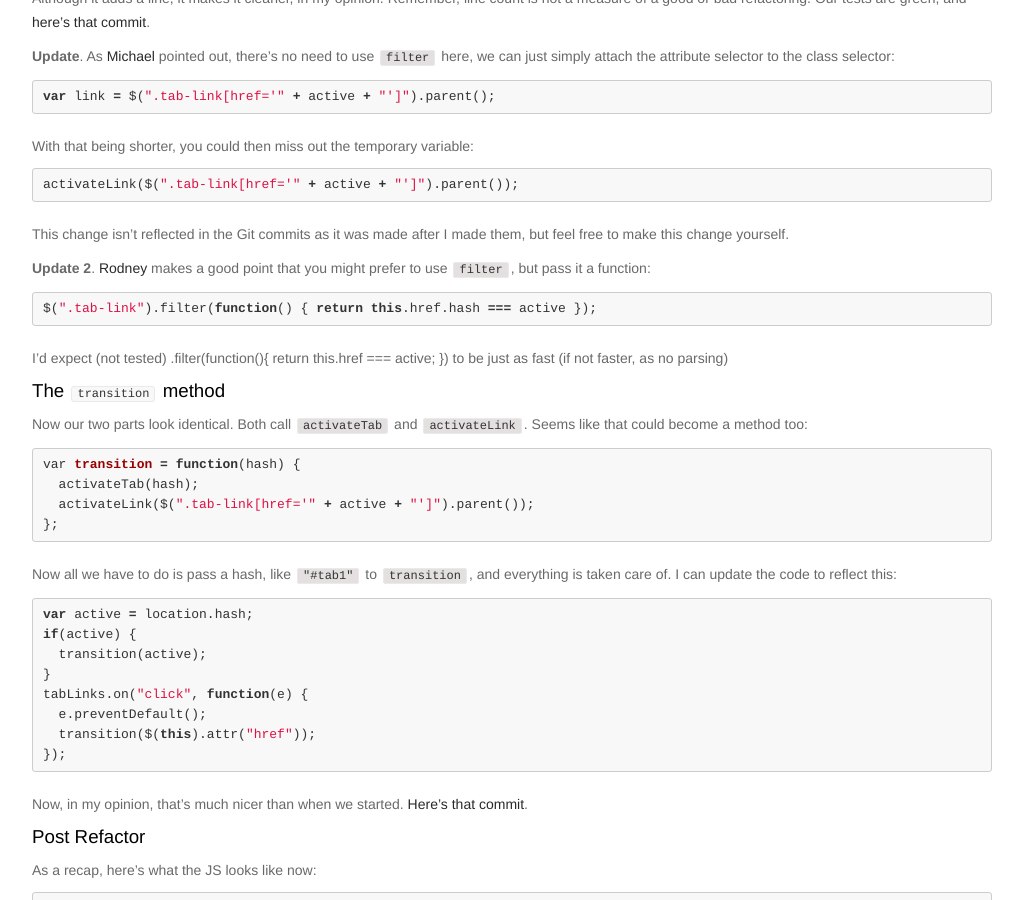
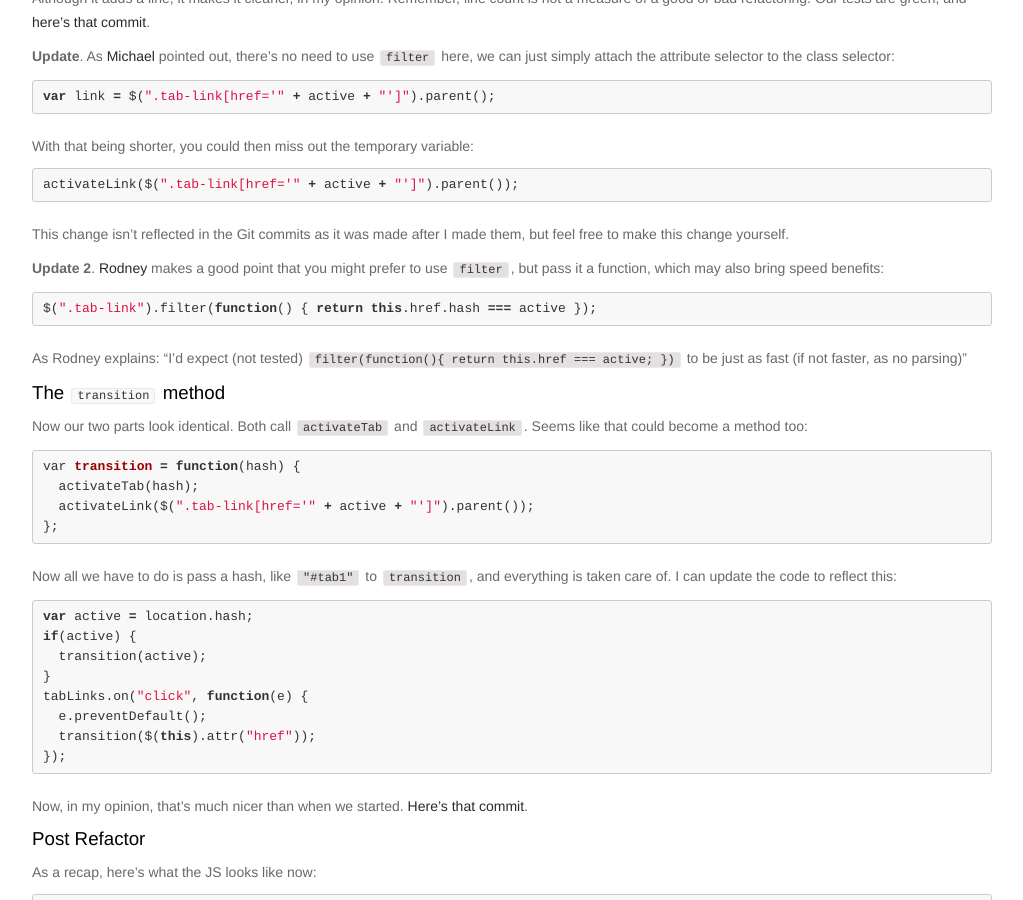
Before and after one commit to jackfranklin/javascriptplayground.com, a Jekyll site: the page built from _posts/2013-06-03-refactoring-js.md, in a window 1280 px wide and 900 px high, scrolled down 4267 px. Shown: the whole window, without its empty margins (128-1151 px from the left). Built offline with Jekyll 4.4.1, drawn with Linux system fonts in a browser that asks for light colours; nearby versions of some CDN libraries; comment, search, counter and statistics services are not loaded.

Commit message:
Update 2013-06-03-refactoring-js.md

```diff
--- a/_posts/2013-06-03-refactoring-js.md
+++ b/_posts/2013-06-03-refactoring-js.md
@@ -188,11 +188,11 @@ With that being shorter, you could then miss out the temporary variable:
 
 This change isn't reflected in the Git commits as it was made after I made them, but feel free to make this change yourself.
 
-__Update 2__. [Rodney](http://twitter.com/rodneyrehm) makes a good point that you might prefer to use `filter`, but pass it a function:
+__Update 2__. [Rodney](http://twitter.com/rodneyrehm) makes a good point that you might prefer to use `filter`, but pass it a function, which may also bring speed benefits:
 
     $(".tab-link").filter(function() { return this.href.hash === active });
 
-> I’d expect (not tested) .filter(function(){ return this.href === active; }) to be just as fast (if not faster, as no parsing)
+As Rodney explains: "I'd expect (not tested) `filter(function(){ return this.href === active; })` to be just as fast (if not faster, as no parsing)"
 
 
 ### The `transition` method
```
